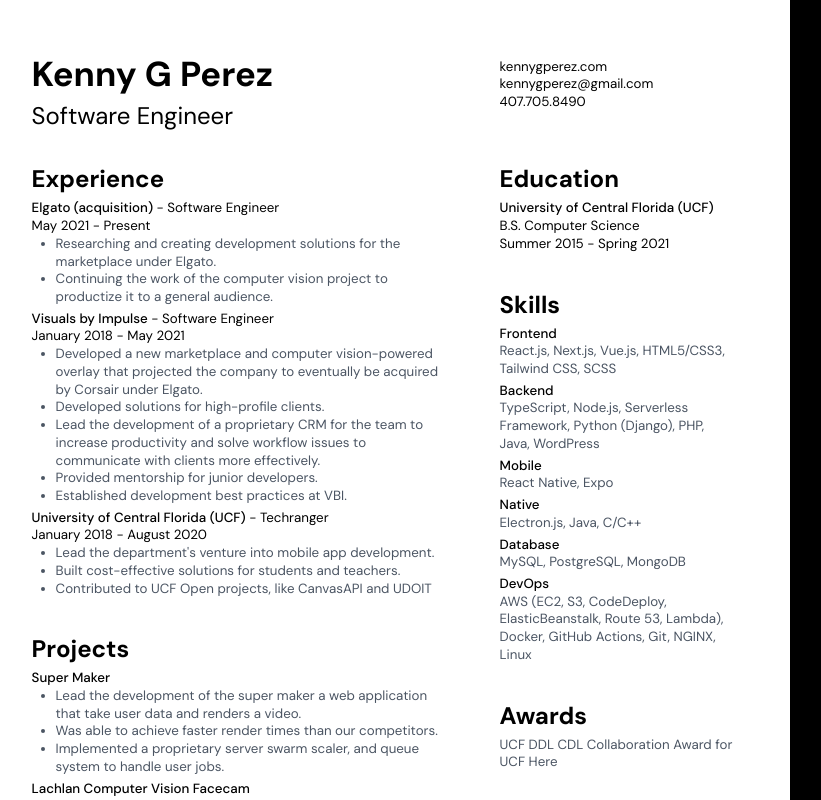
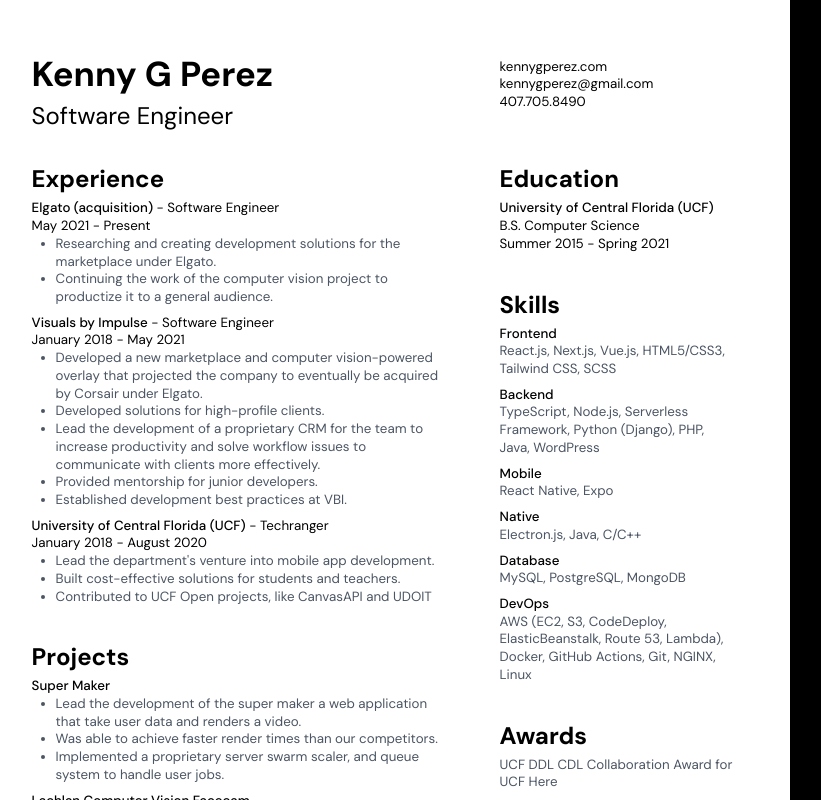
Before and after one commit to kennygperez/resume, a React (Create React App) app: page / in a window 1280 px wide. Shown: the whole page, without its empty margins (26-847 px from the left). Built offline with nearby package versions, Linux system fonts and the light colour scheme.

Commit message:
style: increased sup section margin

```diff
--- a/src/components/Resume.tsx
+++ b/src/components/Resume.tsx
@@ -61,7 +61,7 @@
 					{experiences.map((experience, index, { length }) => (
 						<div
 							key={experience.companyName}
-							className={index < length - 1 ? 'mb-1' : ''}
+							className={index < length -1 ? 'mb-2' : ''}
 						>
 							<div>
 								<span className='font-medium'>{experience.companyName}</span>
@@ -85,7 +85,7 @@
 					{projects.map((project, index, { length }) => (
 						<div
 							key={project.name}
-							className={index < length - 1 ? 'mb-1' : ''}
+							className={index < length - 1 ? 'mb-2' : ''}
 						>
 							<div className='font-medium'>
 								<a href={project.link}>{project.name}</a>
@@ -116,7 +116,7 @@
 					{Object.keys(skills).map((skillGroupName, index, { length }) => (
 						<div
 							key={skillGroupName}
-							className={index < length - 1 ? 'mb-1' : ''}
+							className={index < length - 1 ? 'mb-2' : ''}
 						>
 							<div className='font-medium'>{skillGroupName}</div>
 							<div className='text-gray-600'>
```
